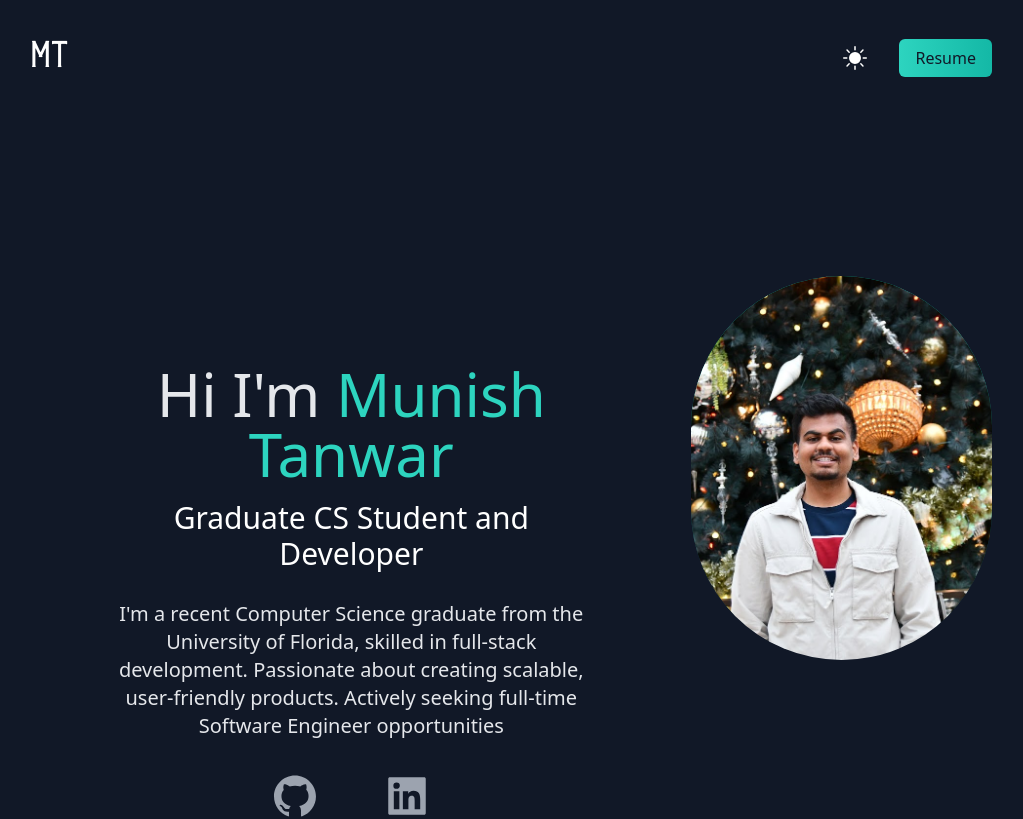
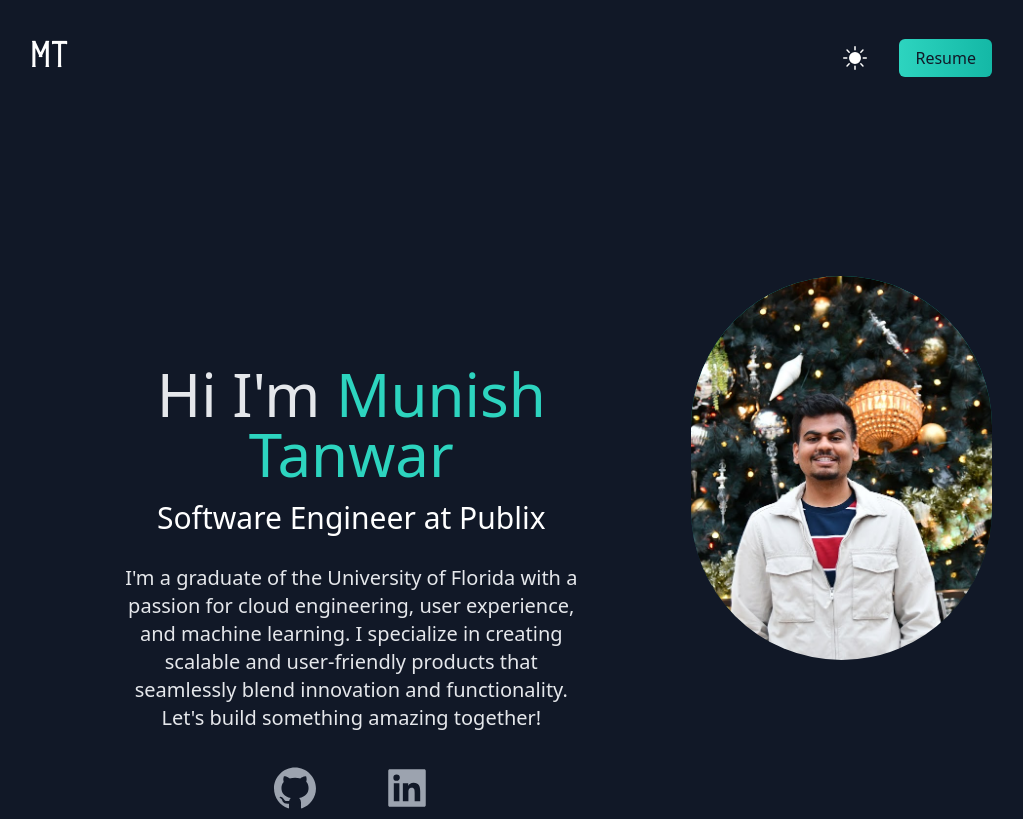
Before and after one commit to munisht06/personal-portfolio, a Next.js app: page / in a window 1280 px wide. Shown: the top 819 px of the page, without its empty margins (128-1151 px from the left). Built offline with nearby package versions, Linux system fonts and the light colour scheme.

Commit message:
updated content

```diff
--- a/pages/hero.js
+++ b/pages/hero.js
@@ -6,36 +6,23 @@ import profilePic from "./../public/munish.jpg";
 export default function Hero() {
   return (
     <>
-      {/* // was 40 margine top */}
       <div className="lg:flex gap-5 md:mt-40">
         <div className="text-center p-10 md:p-20">
           <h2 className="text-5xl py-2 text-gray-800 font-medium dark:text-gray-200 md:text-6xl">
-            {" "}
             Hi I&apos;m{" "}
             <span className="text-5xl py-2 text-teal-500 font-medium dark:text-teal-400 md:text-6xl">
               Munish Tanwar
             </span>
           </h2>
-          <h3 className="text-2xl py-2 md:text-3xl dark:text-white ">
-            Graduate CS Student and Developer
+          <h3 className="text-2xl py-2 md:text-3xl dark:text-white">
+            Software Engineer at Publix
           </h3>
-          <p className="text-md py-5 leading-8 text-gray-800 md:text-xl  dark:text-gray-200 max-w-lg mx-auto">
-            I&apos;m a recent Computer Science graduate from the University of
-            Florida, skilled in full-stack development. Passionate about
-            creating scalable, user-friendly products. Actively seeking
-            full-time Software Engineer opportunities
-            {/* I am a graduate student at the University of Texas at Dallas
-            pursuing a Master&apos;s in Computer Science. I am a full-stack
-            developer with a passion for building products that are scalable and
-            user-friendly.
-
-            I am a recent Graduate Computer Science student from the University of
-            Florida. I am passionate about building things that live on the
-            internet, whether that be websites, applications, or anything in
-            between. I am currently looking for full-time opportunities as
-            a Software Engineer.
-
-            I am a recent graduate in Computer Science from the University of Florida, specializing in full-stack development. My enthusiasm lies in crafting scalable and user-friendly products that seamlessly blend innovation with functionality. Currently on the lookout for full-time opportunities as a Software Engineer, I bring a fresh perspective and a strong foundation in computer science to contribute to impactful projects */}
+          <p className="text-md py-5 leading-8 text-gray-800 md:text-xl dark:text-gray-200 max-w-lg mx-auto">
+            I&apos;m a graduate of the University of Florida with a passion for
+            cloud engineering, user experience, and machine learning. I
+            specialize in creating scalable and user-friendly products that
+            seamlessly blend innovation and functionality. Let&apos;s build
+            something amazing together!
           </p>
           <div className="text-5xl flex justify-center gap-16 py-3 text-gray-600 dark:text-gray-400">
             <a
@@ -53,7 +40,7 @@ export default function Hero() {
           </div>
         </div>
 
-        <div className="relative mx-auto bg-gradient-to-b from-teal-500 rounded-full w-80 h-80  overflow-hidden md:h-96 md:w-96">
+        <div className="relative mx-auto bg-gradient-to-b from-teal-500 rounded-full w-80 h-80 overflow-hidden md:h-96 md:w-96">
           <Image src={profilePic} objectFit="cover" fill alt="Munish" />
         </div>
       </div>
--- a/pages/projects.js
+++ b/pages/projects.js
@@ -50,13 +50,13 @@ export default function Projects() {
               >
                 Frontend
               </a>
-              <a
+              {/* <a
                 href="https://fantasyfinance.vishvak.com/"
                 target={"_blank"} rel="noreferrer"
                 className="inline-flex items-center px-4 py-2 text-sm font-medium text-center text-white dark:text-gray-900 bg-teal-500 rounded-lg hover:bg-teal-600 focus:ring-4 focus:outline-none focus:ring-teal-300 dark:bg-teal-500 dark:hover:bg-teal-600 dark:focus:ring-teal-800"
               >
                 Website
-              </a>
+              </a> */}
             </div>
             {/* </div> */}
           </div>
@@ -93,13 +93,13 @@ export default function Projects() {
               >
                 Github
               </a>
-              <a
+              {/* <a
                 href="https://gatorsublease.mtanwar.com/"
                 target={"_blank"} rel="noreferrer"
                 className="inline-flex items-center px-4 py-2 text-sm font-medium text-center text-white dark:text-gray-900 bg-teal-500 rounded-lg hover:bg-teal-600 focus:ring-4 focus:outline-none focus:ring-teal-300 dark:bg-teal-500 dark:hover:bg-teal-600 dark:focus:ring-teal-800"
               >
                 Website
-              </a>
+              </a> */}
             </div>
             {/* </div> */}
           </div>
--- a/pages/skills.js
+++ b/pages/skills.js
@@ -17,11 +17,15 @@ function Skills() {
             <Icon icon="vscode-icons:file-type-typescript" inline="false" width="90px" height="90px" /> Typescript
           </li>
 
+
           <li className="flex flex-col justify-center text-center align-middle m-4 dark:text-white hover:scale-110">
             <Icon icon="logos:python" inline="false" width="90px" height="90px" /> Python
           </li>
           <li className="flex flex-col justify-center text-center align-middle m-4 dark:text-white hover:scale-110">
             <Icon icon="logos:java" inline="false" width="90px" height="90px" /> Java
+          </li>
+          <li className="flex flex-col justify-center text-center align-middle m-4 dark:text-white hover:scale-110">
+            <Icon icon="logos:dotnet" inline="false" width="90px" height="90px" /> .NET
           </li>
           <li className="flex flex-col justify-center text-center align-middle m-4 dark:text-white hover:scale-110">
             <Icon icon="logos:go" inline="false" width="90px" height="90px" /> Go
```
